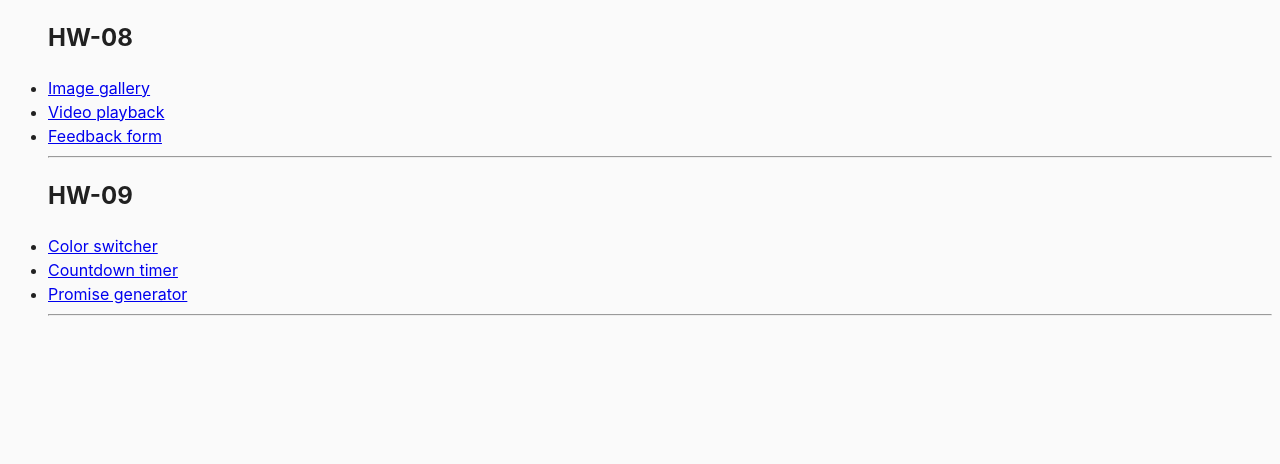
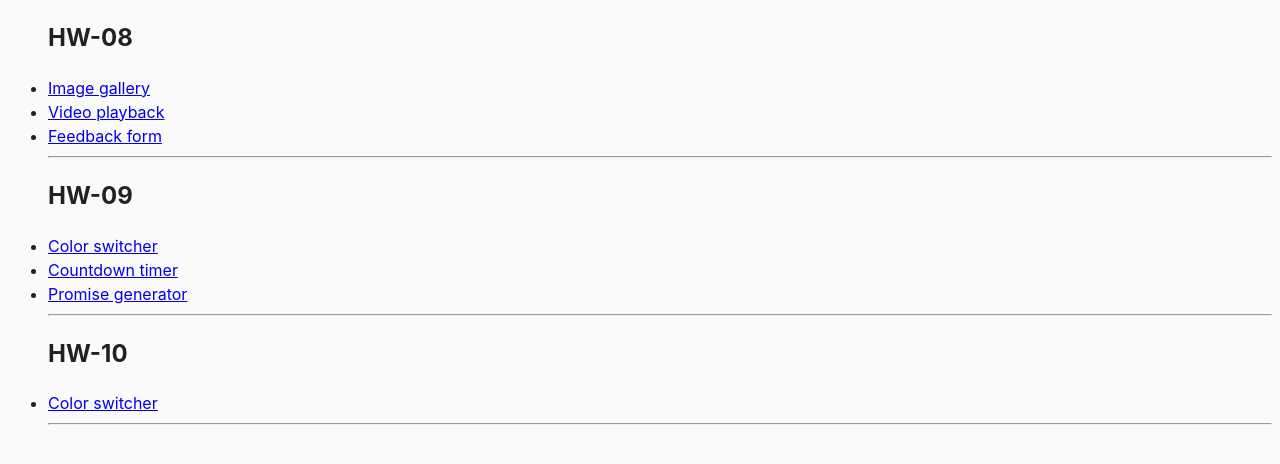
Before and after one commit to danxczm/HW-06---11, a website built with Parcel: page src/index.html in a window 1280 px wide. Built offline with nearby package versions, Linux system fonts and the light colour scheme.

Commit message:
started HW - 10

```diff
--- /dev/null
+++ b/src/css/10/styles.css
@@ -0,0 +1,20 @@
+* {
+  box-sizing: border-box;
+}
+
+body {
+  font-family: -apple-system, BlinkMacSystemFont, 'Segoe UI', Roboto, Oxygen,
+    Ubuntu, Cantarell, 'Open Sans', 'Helvetica Neue', sans-serif;
+  -webkit-font-smoothing: antialiased;
+  -moz-osx-font-smoothing: grayscale;
+  background-color: #fafafa;
+  color: #212121;
+  line-height: 1.5;
+}
+
+#search-box {
+  font: inherit;
+  padding: 8px;
+  max-width: 320px;
+  margin-bottom: 16px;
+}
--- a/src/index.html
+++ b/src/index.html
@@ -19,6 +19,9 @@
       <li><a href="./09/02-timer.html">Countdown timer</a></li>
       <li><a href="./09/03-promises.html">Promise generator</a></li>
       <hr />
+      <h2>HW-10</h2>
+      <li><a href="./10/01-countries.html">Color switcher</a></li>
+      <hr />
     </ul>
   </body>
 </html>
```
Also changed, not shown: src/10/01-countries.html (added, +16 -0 lines), src/js/10/index.js (added, +7 -0 lines).
